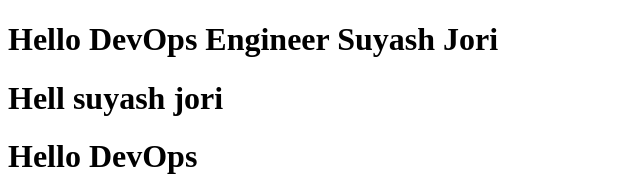
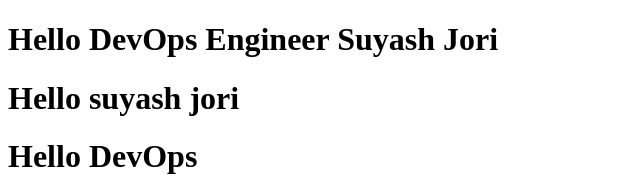
Before and after one commit to taskcubeage/Suyash_Six, a plain HTML site: page index.html in a window 1280 px wide. Shown: the top 176 px of the page, without its empty margins (0-640 px from the left). Drawn offline with Linux system fonts and the light colour scheme.

Commit message:
Fix greeting in index.html

```diff
--- a/index.html
+++ b/index.html
@@ -4,7 +4,7 @@
 <head>
     <title>DevOps Demo</title>
        <h1>Hello DevOps Engineer Suyash Jori</h1>
-<h1>Hell suyash jori</h1>
+<h1>Hello suyash jori</h1>
 </head>
 
 <body>
```
